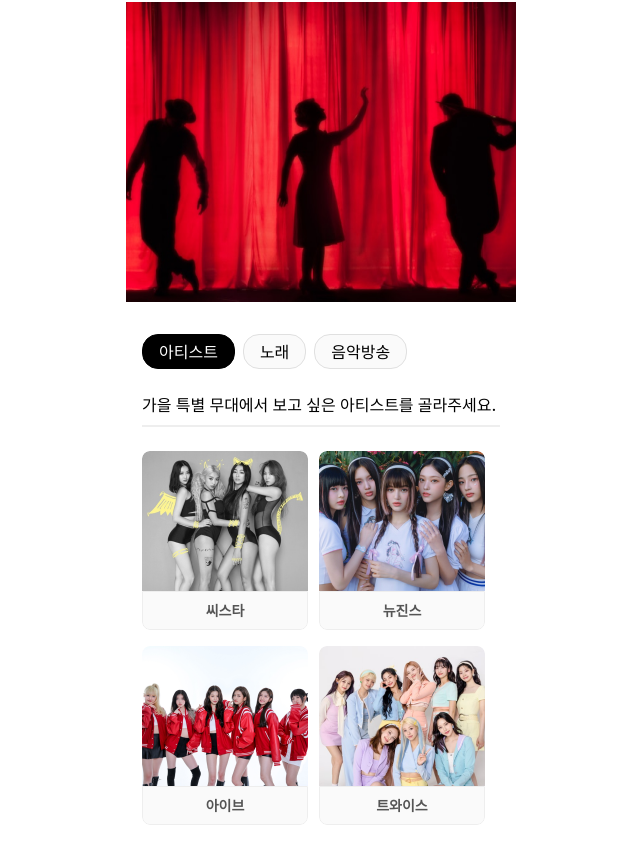
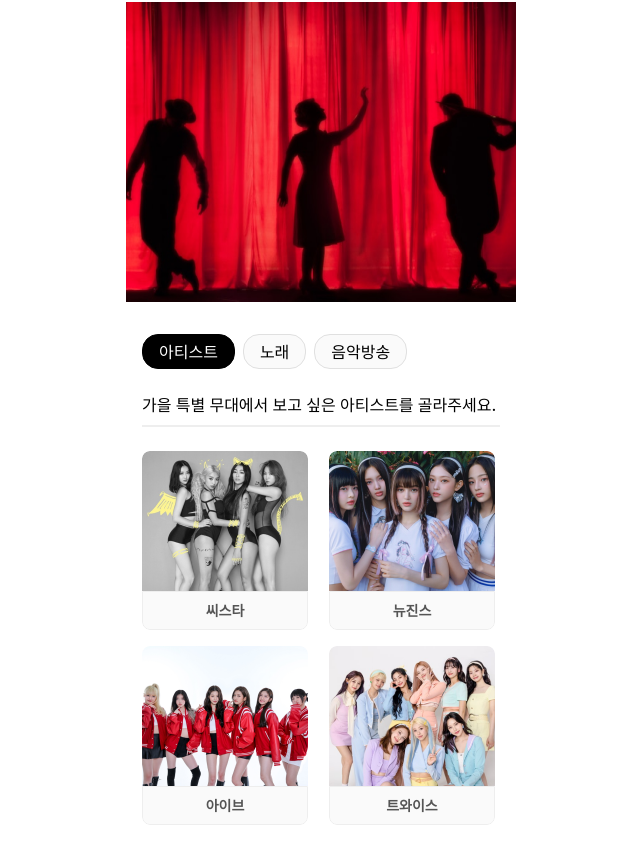
Before and after one commit to star-toy/polling-frontend, a React (Vite) app: page /posts/1 in a window 1280 px wide. Shown: the part 178-1030 px from the top of the page, without its empty margins (319-959 px from the left). Built offline with nearby package versions, Linux system fonts and the light colour scheme; a web font is replaced by a local one.

Commit message:
refactor: 그리드 너비를 358px로 조정하고 간격을 16px로 변경

```diff
--- a/src/components/pages/post-detail-page/poll-option.tsx
+++ b/src/components/pages/post-detail-page/poll-option.tsx
@@ -10,8 +10,9 @@ const PollOption = () => {
   const handlePollOptionClick = (option: PollOptionType) => {
     setSelectedPollOption((prevOption) => (prevOption?.id === option.id ? null : option));
   };
+
   return (
-    <div className="grid w-[343px] grid-cols-2 gap-x-[11px] gap-y-4">
+    <div className="grid w-[358px] grid-cols-2 gap-x-[16px] gap-y-4">
       {POLL_OPTIONS.map((option) => (
         <Button
           key={option.id}
```
